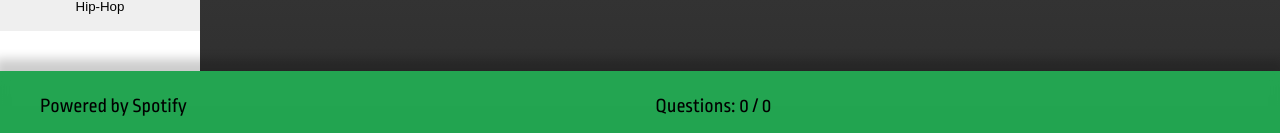
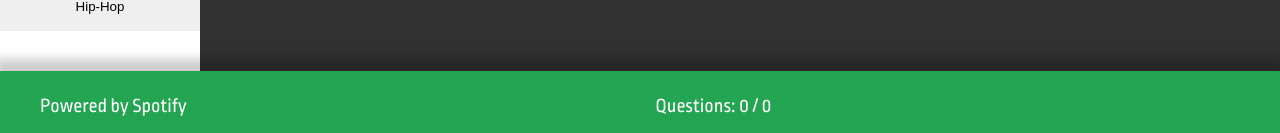
Before and after one commit to RoryMoeller/Spotify-Quiz, a React (Create React App) app: page /home in a window 1280 px wide. Shown: the part 664-797 px from the top of the page. Built offline with nearby package versions, Linux system fonts and the light colour scheme; no server answers.

Commit message:
Add link to playlist in footer

```diff
--- a/src/App.js
+++ b/src/App.js
@@ -45,6 +45,7 @@ function App(props) {
         setTotalQuestions(totalQuestions + 1)
     }
     const [playlistName, setPlaylistName] = useState("")
+    const [playlistLink, setPlaylistLink] = useState("")
     const questionLimit = 15
 
     console.log(props.auth_token)
@@ -53,7 +54,7 @@ function App(props) {
             <Global styles={globalStyles} />
             <Header />
             <Routes>
-                <Route path="/home" element={<Home auth_token={props.auth_token} setPlaylistName={setPlaylistName} />} />
+                <Route path="/home" element={<Home auth_token={props.auth_token} setPlaylistName={setPlaylistName} setPlaylistLink={setPlaylistLink} />} />
                 <Route path="/quiz" element={
                     totalQuestions < questionLimit ?
                     <Quiz auth_token={props.auth_token} addCorrect={correctResponse} addIncorrect={incorrectResponse} /> :
@@ -67,7 +68,7 @@ function App(props) {
                 } />
                 <Route path="/" exact element={<Navigate to={"/home"} />} />
             </Routes>
-            <Footer questionCount={totalQuestions} correctCount={correctResponses} playlistName={playlistName}/>
+            <Footer questionCount={totalQuestions} correctCount={correctResponses} playlistName={playlistName} playlistLink={playlistLink} />
         </div>
     );
 }
--- a/src/components/Footer.js
+++ b/src/components/Footer.js
@@ -18,15 +18,21 @@ export function Footer(props) {
         width: calc(100vw - 80px);
         box-shadow: 0px -7px 10px 5px rgba(0,0,0,0.2);
         background-color: rgba(${colors.standard.accents.primary}, .7);
-        backdrop-filter: blur(5px);4
+        backdrop-filter: blur(5px);
+        color: rgba(${colors.standard.text.primary});
+        a {
+            color: rgba(${colors.standard.text.primary});
+
+        }
     `;
+    console.log("link:", props.playlistLink)
     return (
         <div css={footerStyle}>
             <div>Powered by Spotify</div>
             <div className="questionCounter">
                 <div>Questions: {props.correctCount} / {props.questionCount}</div>
             </div>
-            <div>{props.playlistName}</div>
+            <div><a href={props.playlistLink} target="_blank" rel="noreferrer">{props.playlistName}</a></div>
             {props.content && <div>{props.content}</div>}
         </div>
     )
--- a/src/hooks/useSpotifyPlaylist.js
+++ b/src/hooks/useSpotifyPlaylist.js
@@ -5,6 +5,7 @@ export function useSpotifyPlaylist(playlist_id, auth_token) {
     const [loading, setLoading] = useState(true)
     const [error, setError] = useState(false)
     const [name, setName] = useState('')
+    const [link, setLink] = useState('')
 
     useEffect(() => {
         let ignore = false;
@@ -41,6 +42,7 @@ export function useSpotifyPlaylist(playlist_id, auth_token) {
                     setPlaylist(responseBody.tracks.items || []); // incase there are no results
                     if (playlist.length > 0) {
                         setName(responseBody.name)
+                        setLink(responseBody.external_urls.spotify)
                     }
                 } catch (e) {
                     if(responseBody.error.status === 401 || responseBody.error.message === "The access token expired") {
@@ -60,5 +62,5 @@ export function useSpotifyPlaylist(playlist_id, auth_token) {
             ignore = true;
         }
     }, [playlist_id, auth_token, playlist.length]);
-    return [playlist, loading, error, name];
+    return [playlist, loading, error, name, link];
 }
--- a/src/pages/home.js
+++ b/src/pages/home.js
@@ -106,8 +106,9 @@ export function Home(props) {
     `
     // Playlist building
     const [playlist_link, setPlaylistLink] = useState('4S9D4eYUYqIR9CqiMfvNJo')
-    const [playlist, loading, error, playlistName] = useSpotifyPlaylist(playlist_link, props.auth_token);
+    const [playlist, loading, error, playlistName, playlistLink] = useSpotifyPlaylist(playlist_link, props.auth_token);
     props.setPlaylistName(playlistName)
+    props.setPlaylistLink(playlistLink)
     const [trackList, setTrackList] = useState(new TrackList(playlist))
     const navigateTo = useNavigate();
     useEffect(() => {
--- a/src/pages/quiz.js
+++ b/src/pages/quiz.js
@@ -113,7 +113,7 @@ export function Quiz(props) {
         alert("Please enter a playlist link")
         nav_playlist_link = "4S9D4eYUYqIR9CqiMfvNJo"
     }
-    const [playlist, loading, error,] = useSpotifyPlaylist(nav_playlist_link, props.auth_token);
+    const [playlist, loading, error,,] = useSpotifyPlaylist(nav_playlist_link, props.auth_token);
     const [trackList, setTrackList] = useState(new TrackList(playlist))
     const quizType = new URLSearchParams(window.location.search).get('quiz_type')
 
```
